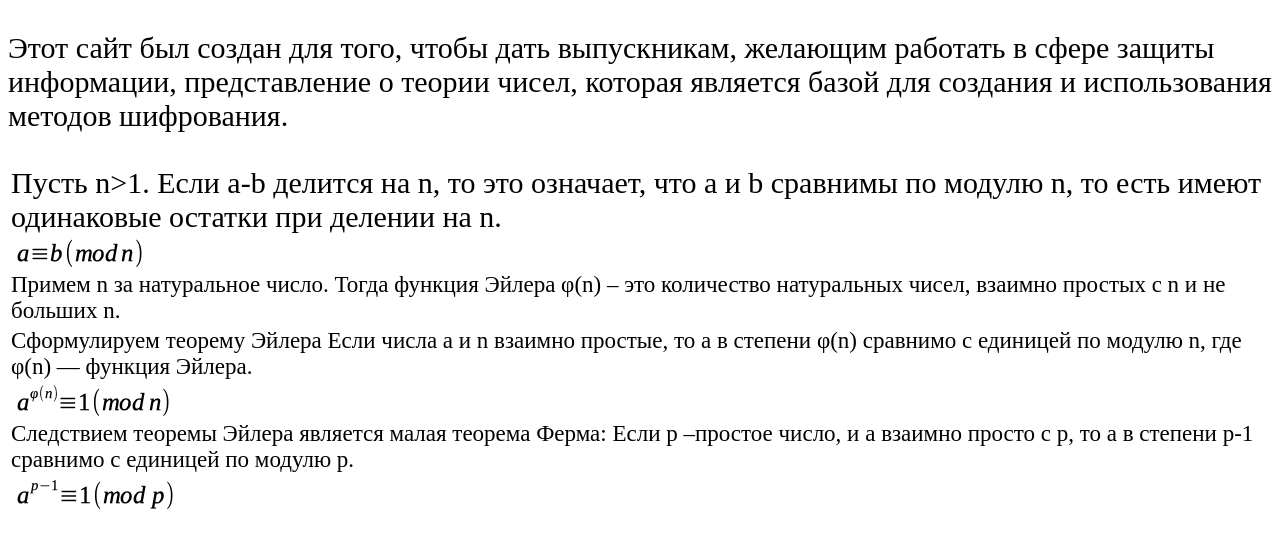
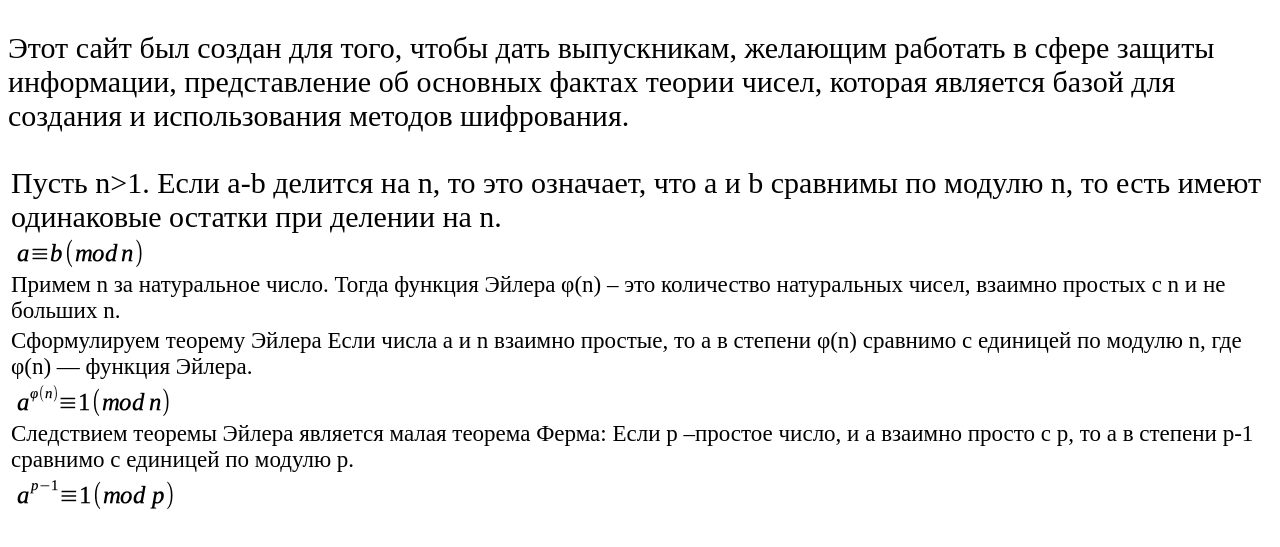
Before and after one commit to eilersite/eilersite, a plain HTML site: page index.html in a window 1280 px wide. Shown: the part 69-616 px from the top of the page. Drawn offline with Linux system fonts and the light colour scheme.

Commit message:
Update index.html

```diff
--- a/index.html
+++ b/index.html
@@ -6,7 +6,7 @@
 
 <body>
     <h1 align="left"> Основы теории чисел</h1>
-    <p class="about">Этот сайт был создан для того, чтобы дать выпускникам, желающим работать в сфере защиты информации, представление о теории чисел, которая является базой для создания и использования методов шифрования.</p>
+    <p class="about">Этот сайт был создан для того, чтобы дать выпускникам, желающим работать в сфере защиты информации, представление об основных фактах теории чисел, которая является базой для создания и использования методов шифрования.</p>
     <table>
         <tr>
             <td>
```
